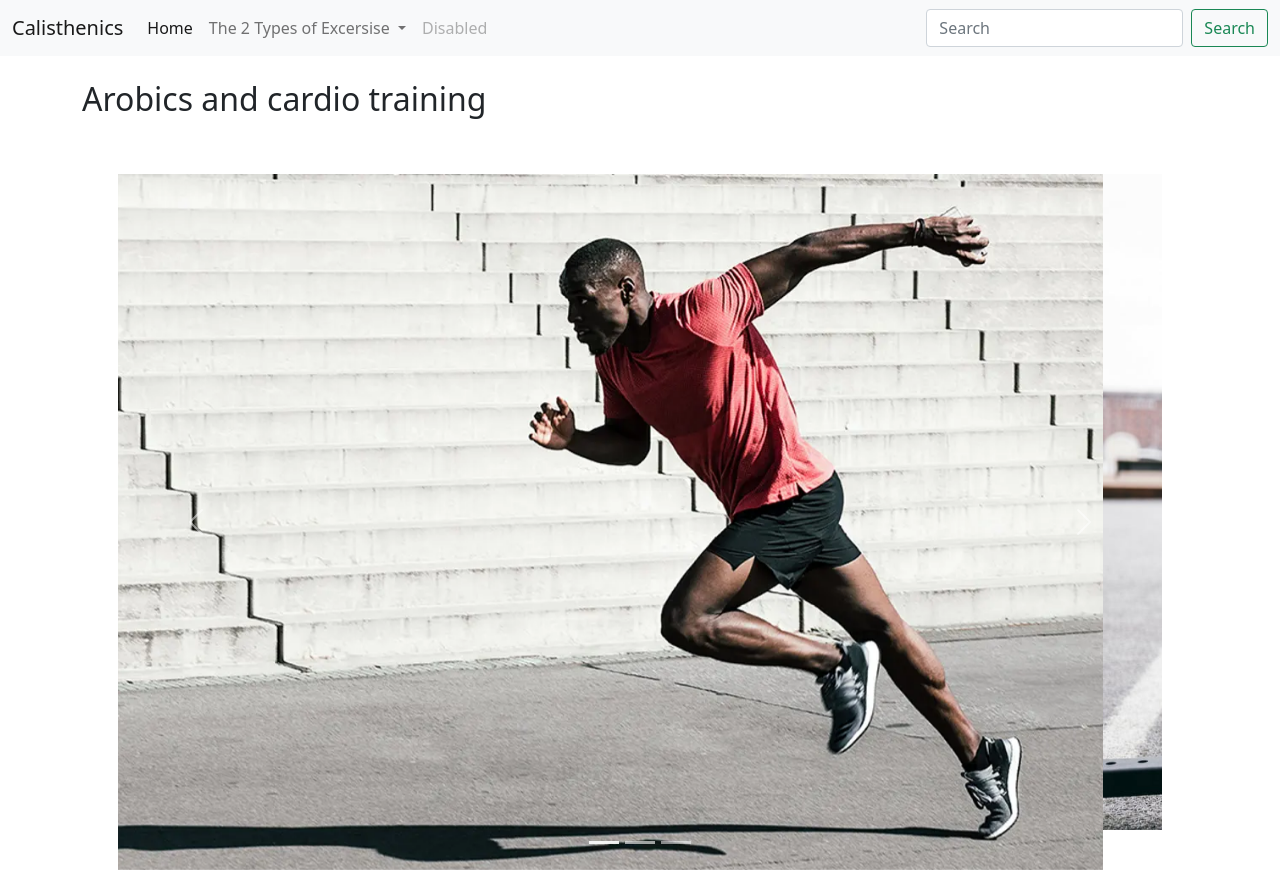
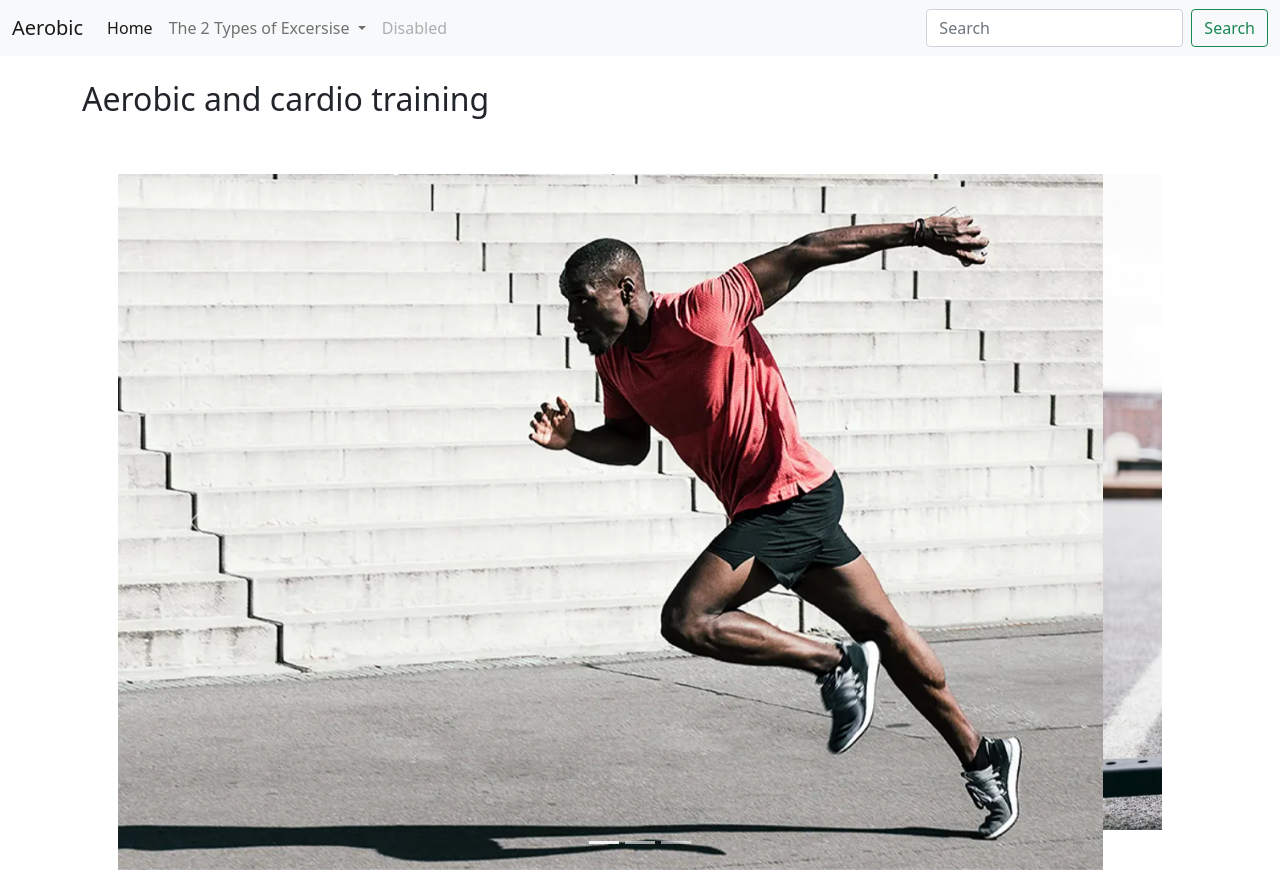
Before and after one commit to kal-culus/co-opFitness, a plain HTML site: page arobic.html in a window 1280 px wide. Shown: the top 870 px of the page. Drawn offline with nearby package versions, Linux system fonts and the light colour scheme.

Commit message:
changed the navbar name

```diff
--- a/arobic.html
+++ b/arobic.html
@@ -11,7 +11,7 @@
 <body>
   <nav class="navbar navbar-expand-lg navbar-light bg-light">
     <div class="container-fluid">
-      <a class="navbar-brand" href="#">Calisthenics</a>
+      <a class="navbar-brand" href="#">Aerobic</a>
       <button class="navbar-toggler" type="button" data-bs-toggle="collapse" data-bs-target="#navbarSupportedContent" aria-controls="navbarSupportedContent" aria-expanded="false" aria-label="Toggle navigation">
         <span class="navbar-toggler-icon"></span>
       </button>
@@ -42,7 +42,7 @@
   </nav>
 
       <div class="container mt-4">
-        <h2>Arobics and cardio training</h2>
+        <h2>Aerobic and cardio training</h2>
       </div>
 
       <div class="container-lg p-5">
```
